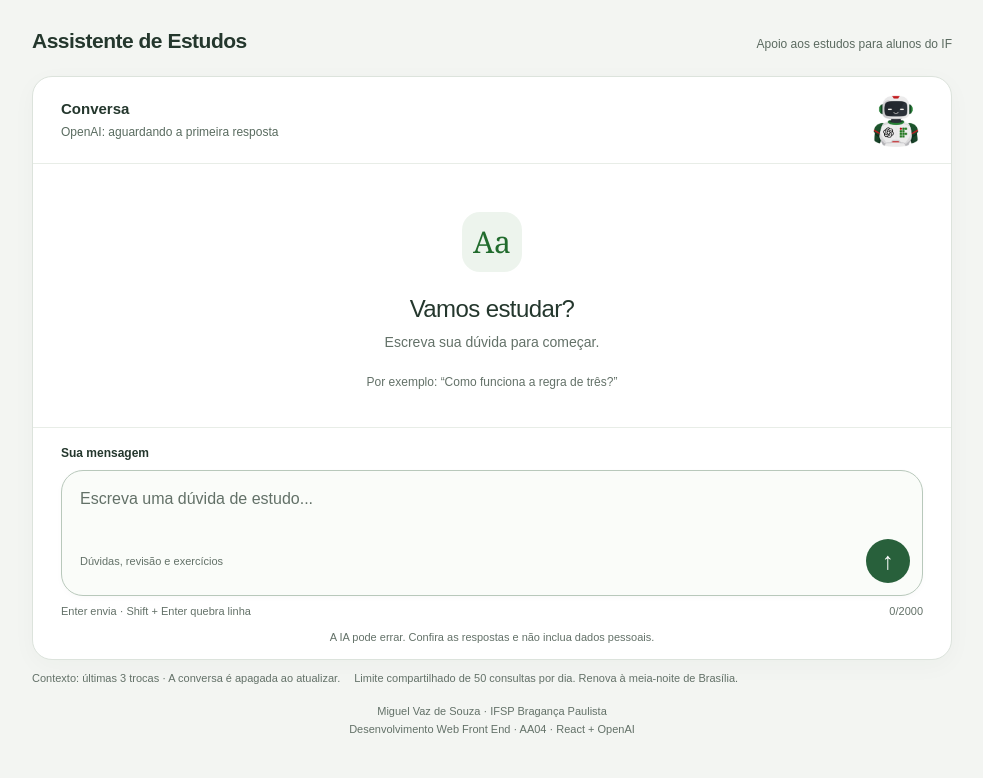
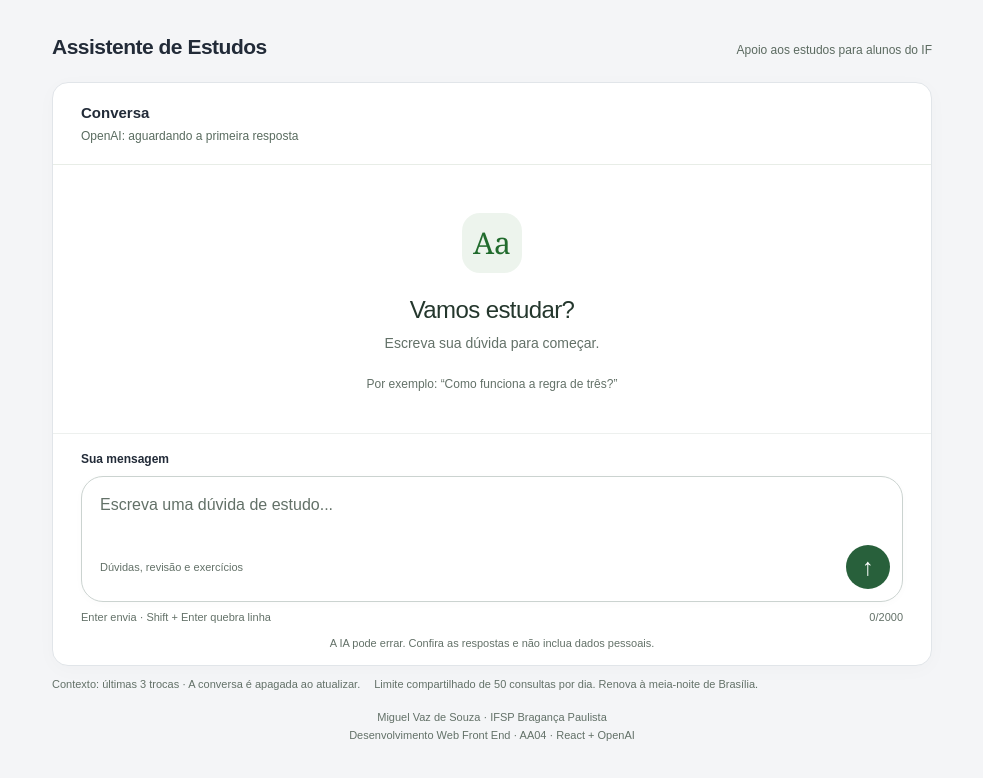
Before and after one commit to miguelvzs/assistente-estudos, a React (Vite) app: page / in a window 1280 px wide. Shown: the top 778 px of the page, without its empty margins (148-1131 px from the left). Built offline with nearby package versions, Linux system fonts and the light colour scheme; the HTML template or start-up script is replaced by a standard one.

Commit message:
style(ui): simplifica cabecalho e refina tipografia

```diff
--- a/src/App.css
+++ b/src/App.css
@@ -68,3 +68,14 @@ footer p { margin: 0; }
 @keyframes girar { to { transform: rotate(360deg); } }
 @media (prefers-reduced-motion: reduce) { .indicador-envio { animation: none; } }
 @supports not (field-sizing: content) { .compositor textarea { resize: vertical; } }
+/* Acabamento: fonte original Arial, hierarquia e espaçamento neutros. */
+body { color: #222b38; background: #f4f5f7; }
+.pagina { max-width: 880px; margin-top: 30px; }
+.painel { border-color: #e1e5e9; border-radius: 16px; box-shadow: 0 4px 20px #222b3806; }
+.topo-painel { padding: 18px 28px; }
+.chat-bubble { gap: 14px; }
+.chat-bubble strong { font-size: 12px; font-weight: 600; color: #485563; }
+.texto-resposta { font-size: 15px; line-height: 1.75; }
+.compositor { background: #fff; border-color: #cbd3d0; box-shadow: 0 2px 8px #222b3805; }
+.formulario { border-top-color: #edf0ee; }
+@media (max-width: 600px) { .pagina { margin-top: 14px; } .topo-painel { padding: 14px 18px; } .chat-bubble { gap: 10px; } }
--- a/src/App.jsx
+++ b/src/App.jsx
@@ -59,7 +59,7 @@ export default function App() {
         <p className="publico">Apoio aos estudos para alunos do IF</p>
       </header>
 
-      <Painel titulo="Conversa" imagem="/assistente.png" status={import.meta.env.MODE === 'demonstracao' ? 'Demonstração: respostas simuladas' : mensagens.length > 0 ? 'Conexão com a OpenAI confirmada' : 'OpenAI: aguardando a primeira resposta'}>
+      <Painel titulo="Conversa" status={import.meta.env.MODE === 'demonstracao' ? 'Demonstração: respostas simuladas' : mensagens.length > 0 ? 'Conexão com a OpenAI confirmada' : 'OpenAI: aguardando a primeira resposta'}>
         <div className="area-conversa" aria-busy={carregando}>
           <Resposta mensagens={mensagens} carregando={carregando} erro={erro} pergunta={pergunta} />
         </div>
--- a/src/components/Painel.jsx
+++ b/src/components/Painel.jsx
@@ -1,10 +1,9 @@
 // Props e children: Aulas 04 e 05.
-export default function Painel({ titulo, imagem, status, children }) {
+export default function Painel({ titulo, status, children }) {
   return (
     <section className="painel">
       <div className="topo-painel">
         <div><h2>{titulo}</h2>{status && <p className="status-integracao">{status}</p>}</div>
-        {imagem && <img className="mascote" src={imagem} alt="Robô de estudos com símbolos do IF e da OpenAI no peito" width="80" height="80" />}
       </div>
       {children}
     </section>
```
Also changed, not shown: 2 other files (tests, documents, lock files or other folders).
